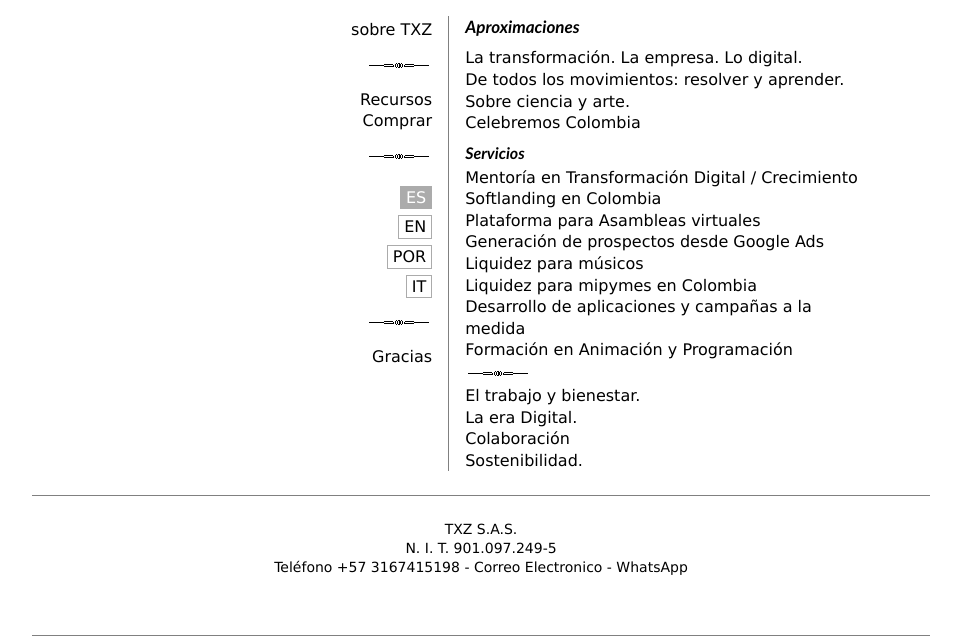
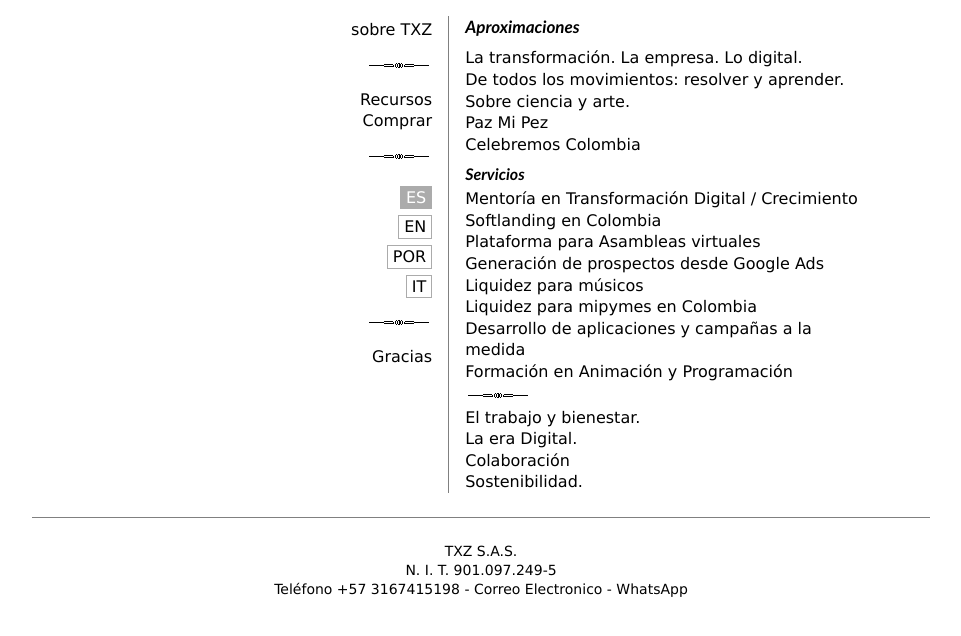
Before and after one commit to txzsas/txz, a plain HTML site: page index.html in a window 1280 px wide. Shown: the part 156-792 px from the top of the page, without its empty margins (159-1120 px from the left). Drawn offline with nearby package versions, Linux system fonts and the light colour scheme.

Commit message:
Inclusión de PMP y enlace VD

```diff
--- a/index.html
+++ b/index.html
@@ -88,6 +88,11 @@
                                 </a>
                             </li>
                             <li>
+                                <a href="https://www.pazmipez.com/">
+                                   Paz Mi Pez
+                                </a>
+                            </li>
+                             <li>
                                 <a href="https://celebremos.co/">
                                    Celebremos Colombia
                                 </a>
@@ -111,7 +116,7 @@
                                 </a>
                             </li>
                             <li>
-                                <a href="idiomas/ES/servicios6.html">
+                                <a href="https://venta.digital/">
                                    Generación de prospectos desde Google Ads
                                 </a>
                             </li>
```
